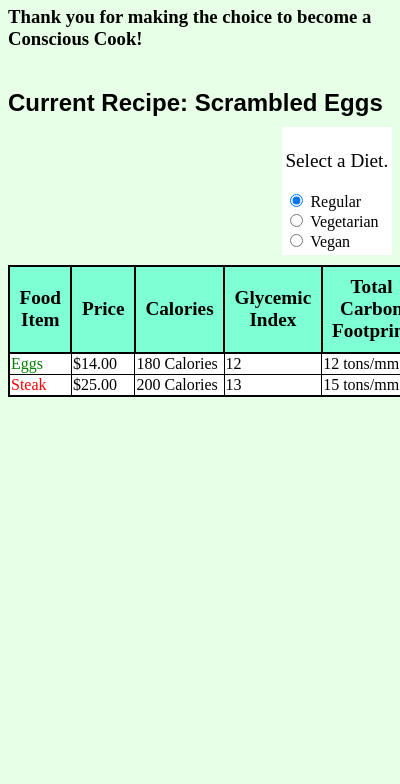
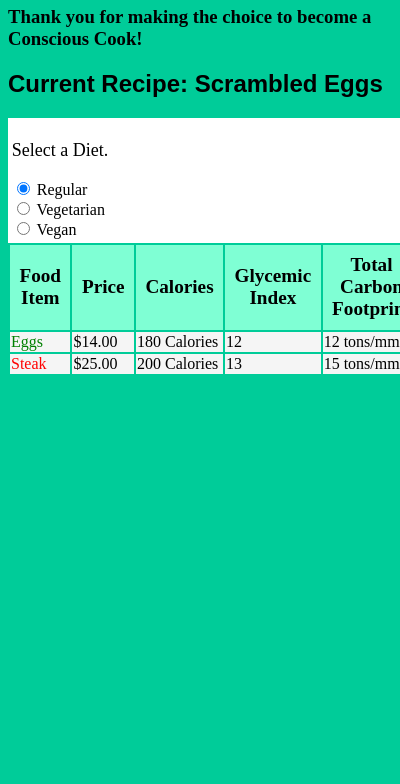
Before and after one commit to agarmu/conscious-cook, a browser extension: page front-end/ConsciousCook/popup.html in a window 400 px wide. Shown: the part 60-844 px from the top of the page. Drawn offline with Linux system fonts and the light colour scheme.

Commit message:
Update popup.css

```diff
--- a/front-end/ConsciousCook/popup.css
+++ b/front-end/ConsciousCook/popup.css
@@ -1,37 +1,24 @@
 body{
-    min-width: 200;
-    background-color: #e6ffe6;
+    background-color: #00cc99;
+    width: fit-content;
 }
 
-h1{
-    font-size: 32;
-}
 
 td {
-    border-collapse: collapse;
-    border: 1px solid black;
-    border-spacing: 0cm;
-    background-color: white;
+    background-color: whitesmoke;
 
 }
 
 th{
     padding: 0.25cm;
-    border: 2px solid black;
-    border-collapse: collapse;
-    border-spacing: 0cm;
 }
 
 thead{
-    border-collapse: collapse;
     font-size: Larger;
     border-spacing: 0cm;
 }
 
 table{
-    border-spacing: 0cm;
-    border-collapse: collapse;
-    border: 2px solid black;
 }
 
 .healthy{
@@ -42,27 +29,40 @@ table{
     color: red;
 }
 
+
+
 h2{
     font-family: Arial, Helvetica, sans-serif;
 }
 
-#settings_text{
-    float: left;
-}
 
 #settings{
     background-color: white;
     position: relative;
-    bottom: 10px;
     padding: 0.10cm;
-    float:right;
-    display: inline-block;
+    max-height: fit-content;
 }
+
 
 thead{
     background-color: aquamarine;
 }
 
 #dietTitle{
-    font-size: larger;
+    font-size: large;
 }
+
+
+#title_div{
+    height: fit-content;
+    width: 98%;
+    padding-left: 0.1cm;
+    border:2px solid black;
+    background-color: white;
+}
+
+
+#thankyou{
+    position: relative;
+    bottom: 10px;
+}
```
